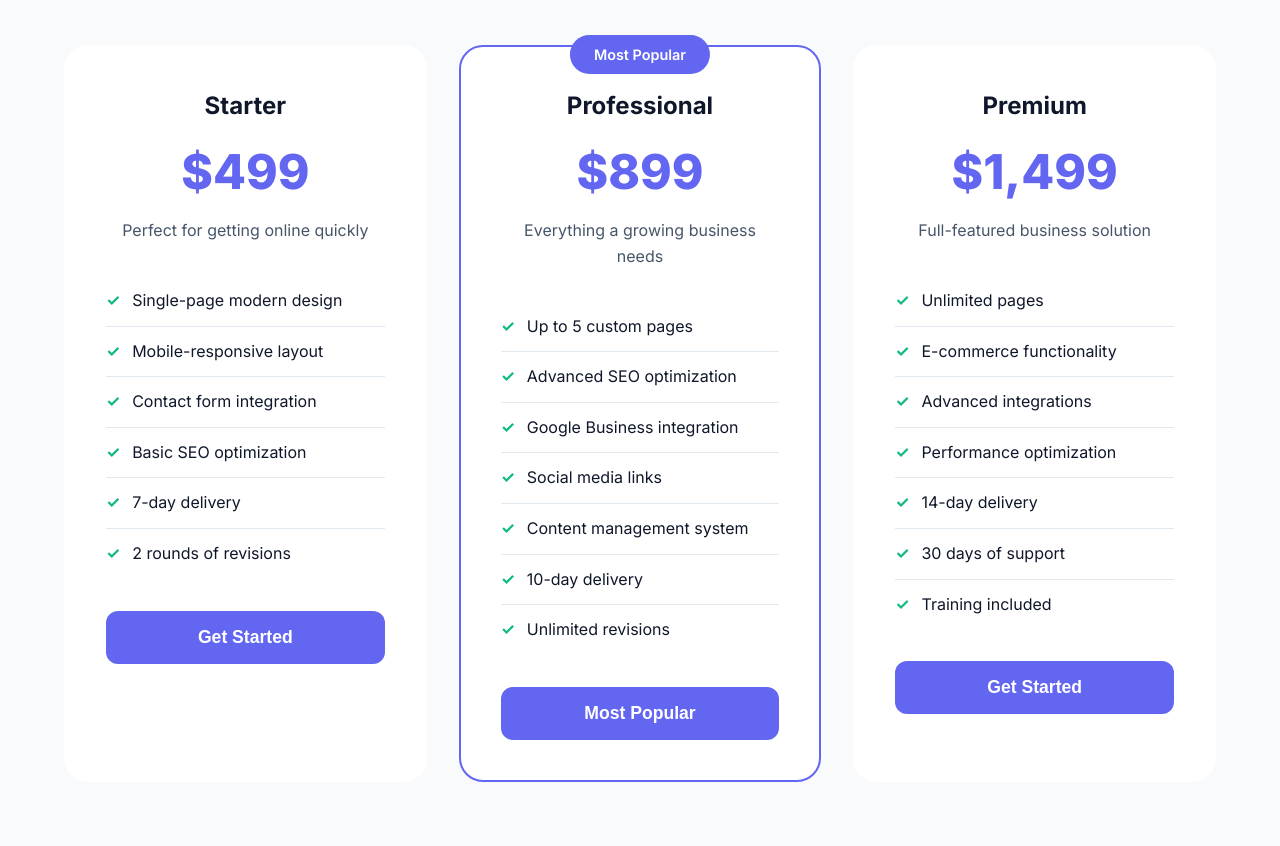
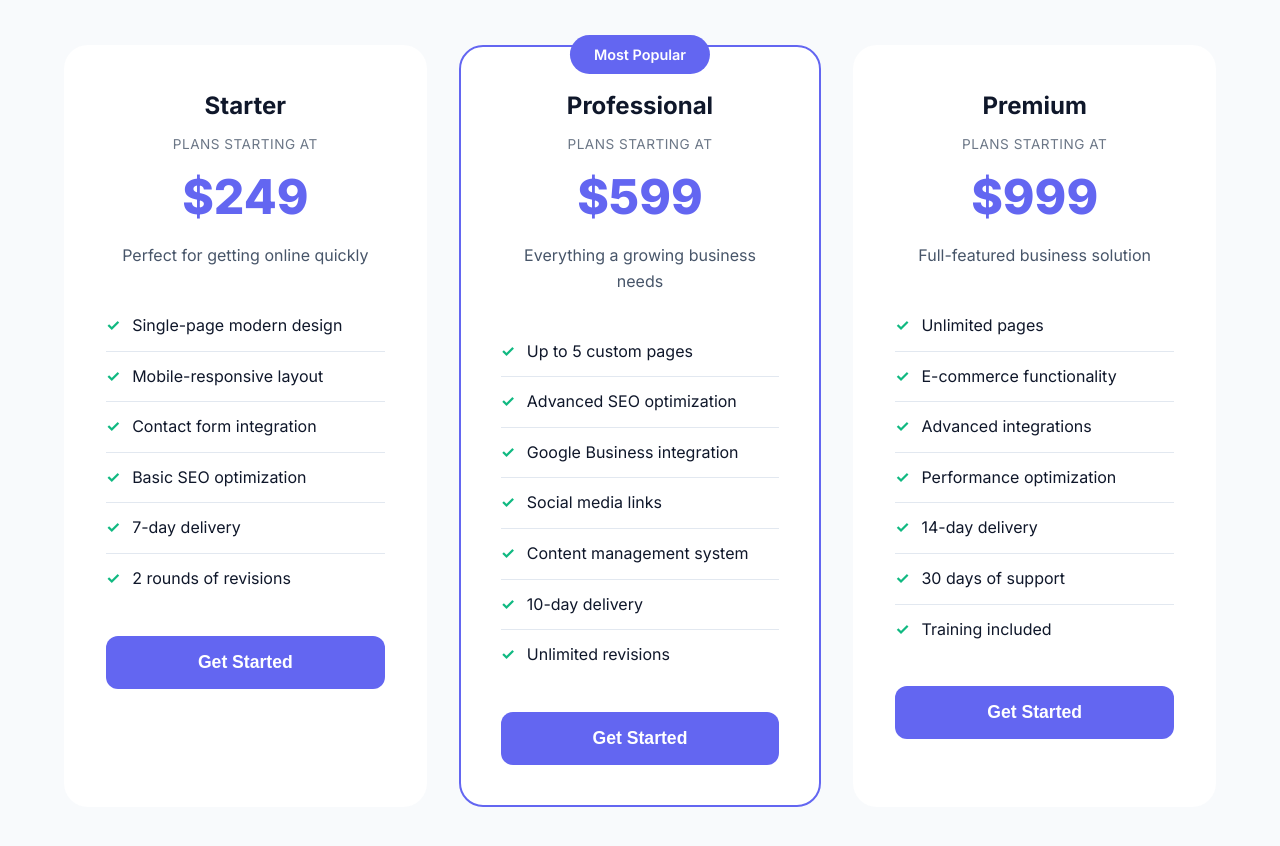
Before and after one commit to jrdnmartin/jrdnmartin.github.io, a website: page freelance/index.html in a window 1280 px wide. Shown: the part 1760-2606 px from the top of the page. Drawn offline with nearby package versions, Linux system fonts and the light colour scheme.

Commit message:
Re-arranged file structure and adjusted package pricing

```diff
--- a/css/freelance.css
+++ b/css/freelance.css
@@ -317,6 +317,16 @@ nav {
     grid-template-columns: repeat(auto-fit, minmax(350px, 1fr));
     gap: 2rem;
     margin-top: 3rem;
+}
+
+.pricing-starting {
+  font-size: 0.85rem;
+  color: var(--text-medium);
+  opacity: 0.8;
+  margin: 0.5rem 0 0.2rem;
+  font-weight: 400;
+  text-transform: uppercase;
+  letter-spacing: 0.5px;
 }
 
 .pricing-card {
--- a/freelance.html
+++ b/freelance/index.html
@@ -7,7 +7,7 @@
   <link rel="preconnect" href="https://fonts.googleapis.com">
   <link rel="preconnect" href="https://fonts.gstatic.com" crossorigin>
   <link href="https://fonts.googleapis.com/css2?family=Inter:wght@300;400;500;600;700;800&family=Playfair+Display:wght@600;700&display=swap" rel="stylesheet">
-  <link href="css/freelance.css" rel="stylesheet" />
+  <link href="../css/freelance.css" rel="stylesheet" />
 </head>
 <body>
   <!-- Navigation -->
@@ -118,7 +118,8 @@
         <div class="pricing-card scroll-reveal">
           <div class="pricing-header">
             <h3 class="pricing-title">Starter</h3>
-            <div class="pricing-price">$499</div>
+            <p class="pricing-starting">Plans starting at</p>
+            <div class="pricing-price">$249</div>
             <p class="pricing-description">Perfect for getting online quickly</p>
           </div>
           <ul class="pricing-features">
@@ -135,7 +136,8 @@
         <div class="pricing-card featured scroll-reveal">
           <div class="pricing-header">
             <h3 class="pricing-title">Professional</h3>
-            <div class="pricing-price">$899</div>
+            <p class="pricing-starting">Plans starting at</p>
+            <div class="pricing-price">$599</div>
             <p class="pricing-description">Everything a growing business needs</p>
           </div>
           <ul class="pricing-features">
@@ -147,13 +149,14 @@
             <li><span class="feature-icon">✓</span> 10-day delivery</li>
             <li><span class="feature-icon">✓</span> Unlimited revisions</li>
           </ul>
-          <button class="pricing-cta" onclick="scrollToContact()">Most Popular</button>
+          <button class="pricing-cta" onclick="scrollToContact()">Get Started</button>
         </div>
 
         <div class="pricing-card scroll-reveal">
           <div class="pricing-header">
             <h3 class="pricing-title">Premium</h3>
-            <div class="pricing-price">$1,499</div>
+            <p class="pricing-starting">Plans starting at</p>
+            <div class="pricing-price">$999</div>
             <p class="pricing-description">Full-featured business solution</p>
           </div>
           <ul class="pricing-features">
@@ -516,6 +519,6 @@
       </div>
     </div>
   </footer>
-  <script src="js/freelance.js"></script>
+  <script src="../js/freelance.js"></script>
 </body>
 </html>
```
Also changed, not shown: index.html (+3 -3 lines).
